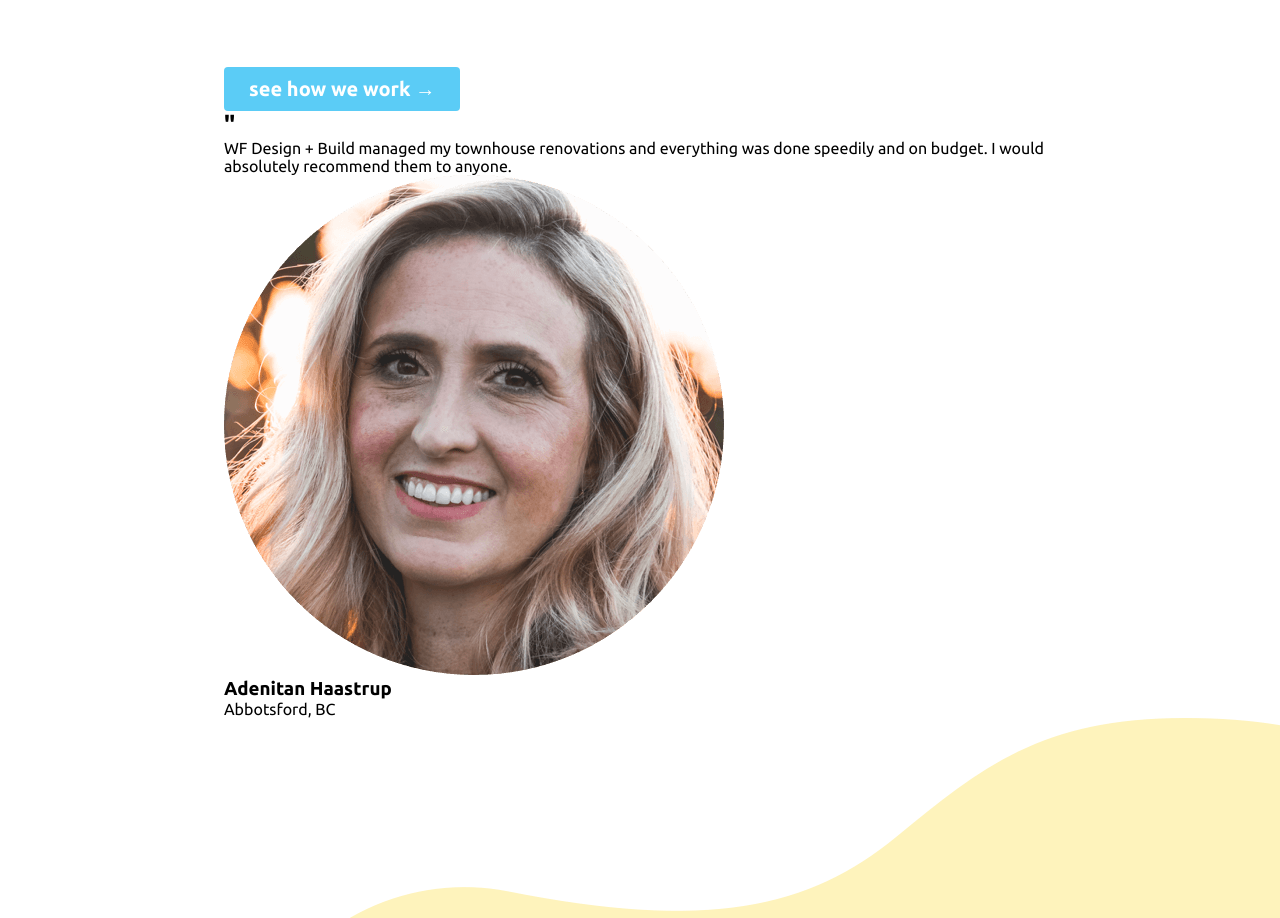
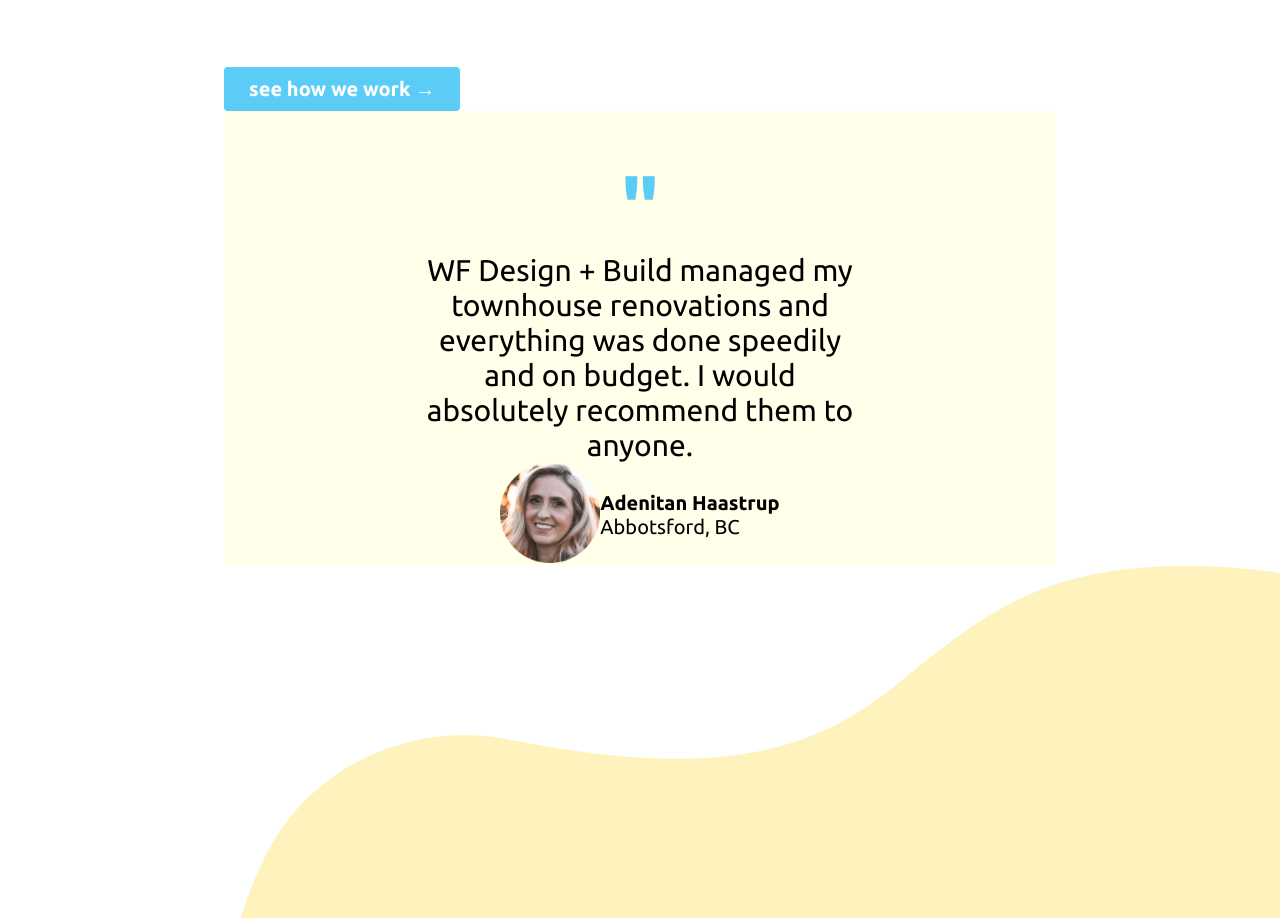
Before and after one commit to adenitan007/Design-build, a plain HTML site: page design-build/index.html in a window 1280 px wide. Shown: the part 2527-3445 px from the top of the page. Drawn offline with Linux system fonts and the light colour scheme.

Commit message:
Changes to be committed: 	modified:   design-build/index.html 	modified:   design-build/scss/style.scss 	modified:   dist/style.css 	modified:   dist/style.css.map

```diff
--- a/design-build/index.html
+++ b/design-build/index.html
@@ -110,16 +110,21 @@
       <button class="mod center">see how we work &rarr;</button>
     </section>
 
-    <section id="content-2"  class="section-sc">
+    <section id="content-2" class="section-sc">
       <div class="banner-1">
-        <h1>"</h1>
-        <p>
-          WF Design + Build managed my townhouse renovations and everything was
-          done speedily and on budget. I would absolutely recommend them to
-          anyone.
-        </p>
+        <div class="top">
+          <h1>"</h1>
+          <p>
+            WF Design + Build managed my townhouse renovations and everything
+            was done speedily and on budget. I would absolutely recommend them
+            to anyone.
+          </p>
+        </div>
+
         <div class="person">
-          <div class="pic"><img src="./images/cheryl-paterson.png" alt="" /></div>
+          <div class="pic">
+            <img src="./images/cheryl-paterson.png" alt="" />
+          </div>
           <div class="name">
             <h3>Adenitan Haastrup</h3>
             <p>Abbotsford, BC</p>
@@ -128,12 +133,19 @@
       </div>
       <div class="banner-2">
         <div class="img2">
-          <img src="./images/icon.png" alt="">
+          <img src="./images/icon.png" alt="" />
         </div>
         <div class="side-banner">
-          <h3>If you're eager to start a new home renovation project, we're experienced, established, and ready to get to work.</h3>
-          <p>Since 2005, we've helped hundreds of Fraser Valley homeowners like you create better living spaces with forward-thinking design, experience-driven insight, and expert level craftsmanship.</p>
-          <button class="mod">Let's work together  &rarr; </button>
+          <h3>
+            If you're eager to start a new home renovation project, we're
+            experienced, established, and ready to get to work.
+          </h3>
+          <p>
+            Since 2005, we've helped hundreds of Fraser Valley homeowners like
+            you create better living spaces with forward-thinking design,
+            experience-driven insight, and expert level craftsmanship.
+          </p>
+          <button class="mod">Let's work together &rarr;</button>
         </div>
       </div>
     </section>
--- a/design-build/scss/style.scss
+++ b/design-build/scss/style.scss
@@ -34,6 +34,52 @@
   }
 }
 
+#content-2 {
+  display: flex;
+  flex-direction: column;
+
+  .banner-1 {
+    background-color: rgb(255, 255, 234);
+
+    .top {
+      h1 {
+        text-align: center;
+        font-size: 80px;
+        color: #5bccf6;
+        margin-top: 50px;
+      }
+
+      p {
+        text-align: center;
+        font-size: 30px;
+        padding: 0px 200px;
+      }
+    }
+    .person {
+      display: flex;
+      align-items: center;
+      justify-content: center;
+
+      .pic {
+        img {
+          width: 100%;
+          height: 100px;
+        }
+      }
+
+      .name {
+        h3 {
+          font-size: 20px;
+        }
+        p {
+          font-size: 20px;
+          padding: 0px !important;
+        }
+      }
+    }
+  }
+}
+
 .section-sc {
   width: 65%;
   margin: 0 auto;
```
Also changed, not shown: dist/style.css, 1 other file.
